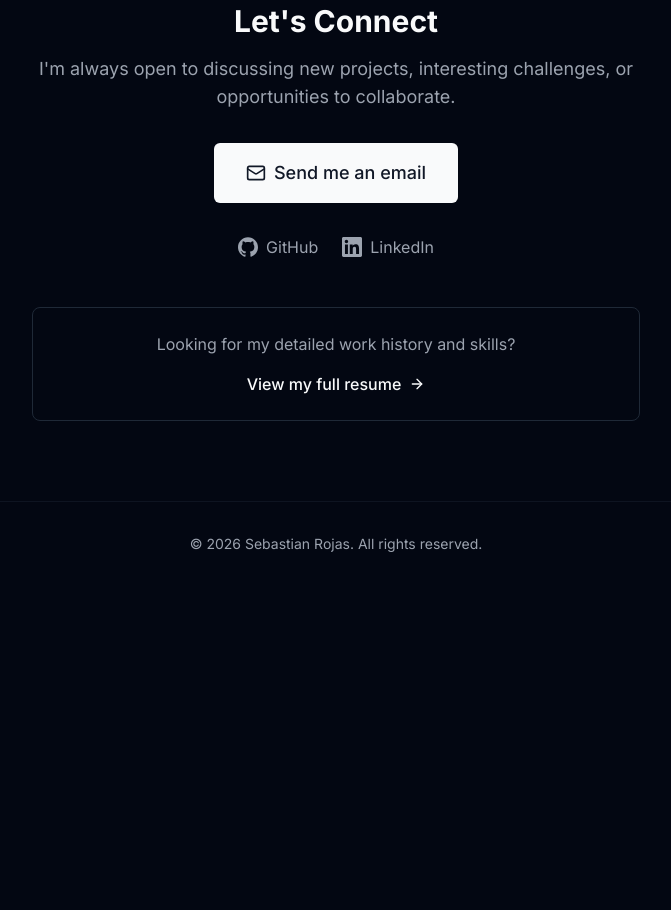
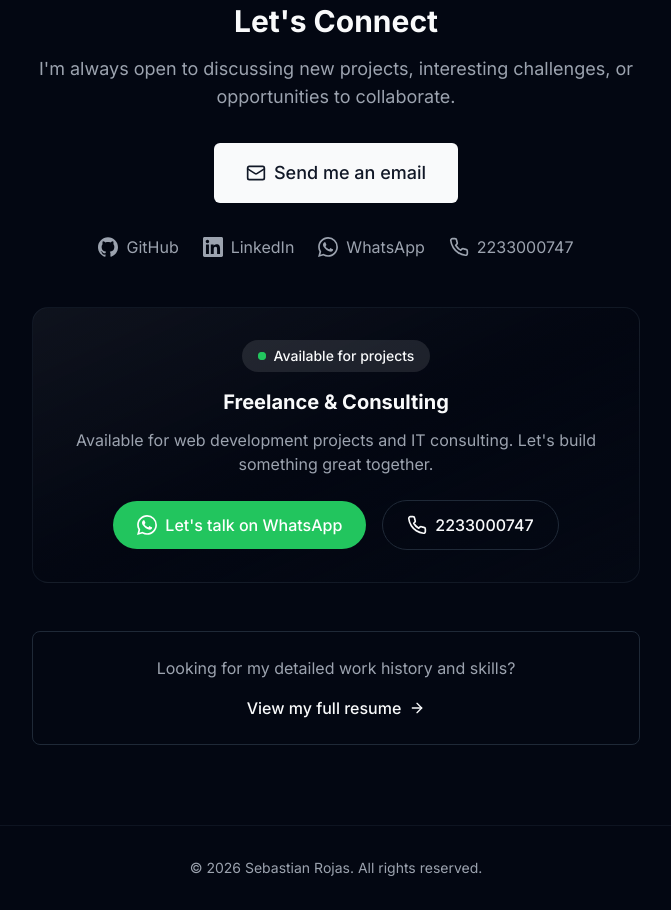
Before and after one commit to secrojas/personal-web, an Astro site: page / in a window 1280 px wide. Shown: the part 4475-5385 px from the top of the page, without its empty margins (304-975 px from the left). Before the commit the page ends 5061 px from the top, so only its background shows below. Built offline with nearby package versions, Linux system fonts and the light colour scheme; Astro itself is replaced by a stand-in of ours.

Commit message:
Add freelance section with WhatsApp and contact options

```diff
--- a/src/components/portfolio/Contact.astro
+++ b/src/components/portfolio/Contact.astro
@@ -3,6 +3,8 @@ import { RESUME_DATA } from "@/data/resume-data";
 import GitHubIcon from "@/components/icons/GitHubIcon.astro";
 import LinkedInIcon from "@/components/icons/LinkedInIcon.astro";
 import EmailIcon from "@/components/icons/EmailIcon.astro";
+import WhatsAppIcon from "@/components/icons/WhatsAppIcon.astro";
+import PhoneIcon from "@/components/icons/PhoneIcon.astro";
 import Section from "@/components/ui/Section.astro";
 ---
 
@@ -44,6 +46,58 @@ import Section from "@/components/ui/Section.astro";
         <LinkedInIcon class="size-5" />
         <span>LinkedIn</span>
       </a>
+      <a
+        href="https://wa.me/5492233000747"
+        target="_blank"
+        rel="noopener noreferrer"
+        class="flex items-center gap-2 text-muted-foreground transition-colors hover:text-foreground"
+      >
+        <WhatsAppIcon class="size-5" />
+        <span>WhatsApp</span>
+      </a>
+      <a
+        href="tel:+5492233000747"
+        class="flex items-center gap-2 text-muted-foreground transition-colors hover:text-foreground"
+      >
+        <PhoneIcon class="size-5" />
+        <span>2233000747</span>
+      </a>
+    </div>
+
+    <!-- Freelance Section -->
+    <div class="mt-12 rounded-2xl border border-border/50 bg-gradient-to-br from-primary/5 via-background to-secondary/5 p-8">
+      <div class="mb-4 inline-flex items-center gap-2 rounded-full bg-primary/10 px-4 py-1.5">
+        <span class="relative flex h-2 w-2">
+          <span class="absolute inline-flex h-full w-full animate-ping rounded-full bg-green-500 opacity-75"></span>
+          <span class="relative inline-flex h-2 w-2 rounded-full bg-green-500"></span>
+        </span>
+        <span class="text-sm font-medium text-primary">Available for projects</span>
+      </div>
+
+      <h3 class="mb-3 text-xl font-bold text-foreground">Freelance & Consulting</h3>
+      <p class="mb-6 text-muted-foreground">
+        Available for web development projects and IT consulting.
+        Let's build something great together.
+      </p>
+
+      <div class="flex flex-wrap items-center justify-center gap-4">
+        <a
+          href="https://wa.me/5492233000747"
+          target="_blank"
+          rel="noopener noreferrer"
+          class="inline-flex items-center gap-2 rounded-full bg-green-500 px-6 py-3 font-medium text-white transition-transform hover:scale-105 hover:bg-green-600"
+        >
+          <WhatsAppIcon class="size-5" />
+          Let's talk on WhatsApp
+        </a>
+        <a
+          href="tel:+5492233000747"
+          class="inline-flex items-center gap-2 rounded-full border border-border px-6 py-3 font-medium text-foreground transition-colors hover:bg-accent"
+        >
+          <PhoneIcon class="size-5" />
+          2233000747
+        </a>
+      </div>
     </div>
 
     <!-- Resume link -->
```
